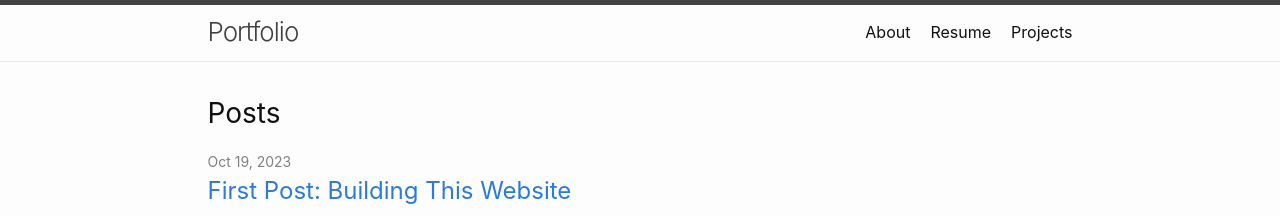
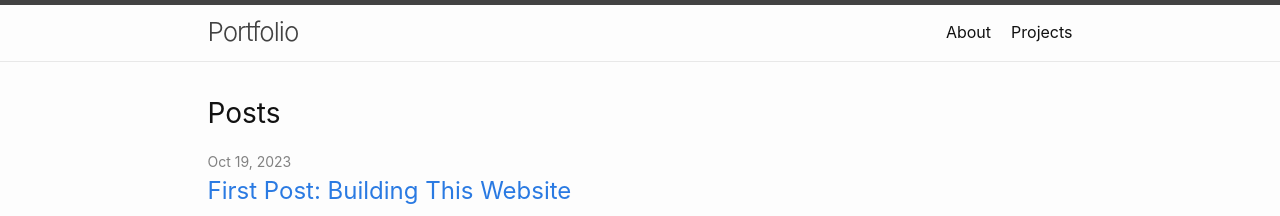
Before and after one commit to hahnandrew/portfolio, a Jekyll site: the page built from index.md, in a window 1280 px wide. Shown: the top 216 px of the page. Built offline with Jekyll 4.4.1, drawn with Linux system fonts in a browser that asks for light colours.

Commit message:
removed route

```diff
--- a/_config.yml
+++ b/_config.yml
@@ -29,7 +29,7 @@ title_custom: Portfolio Site
 header_pages:
   - about.md
   - portfolio.md
-  - resume.md
+  # - resume.md
   - projects.md
 
 # Build settings
```
